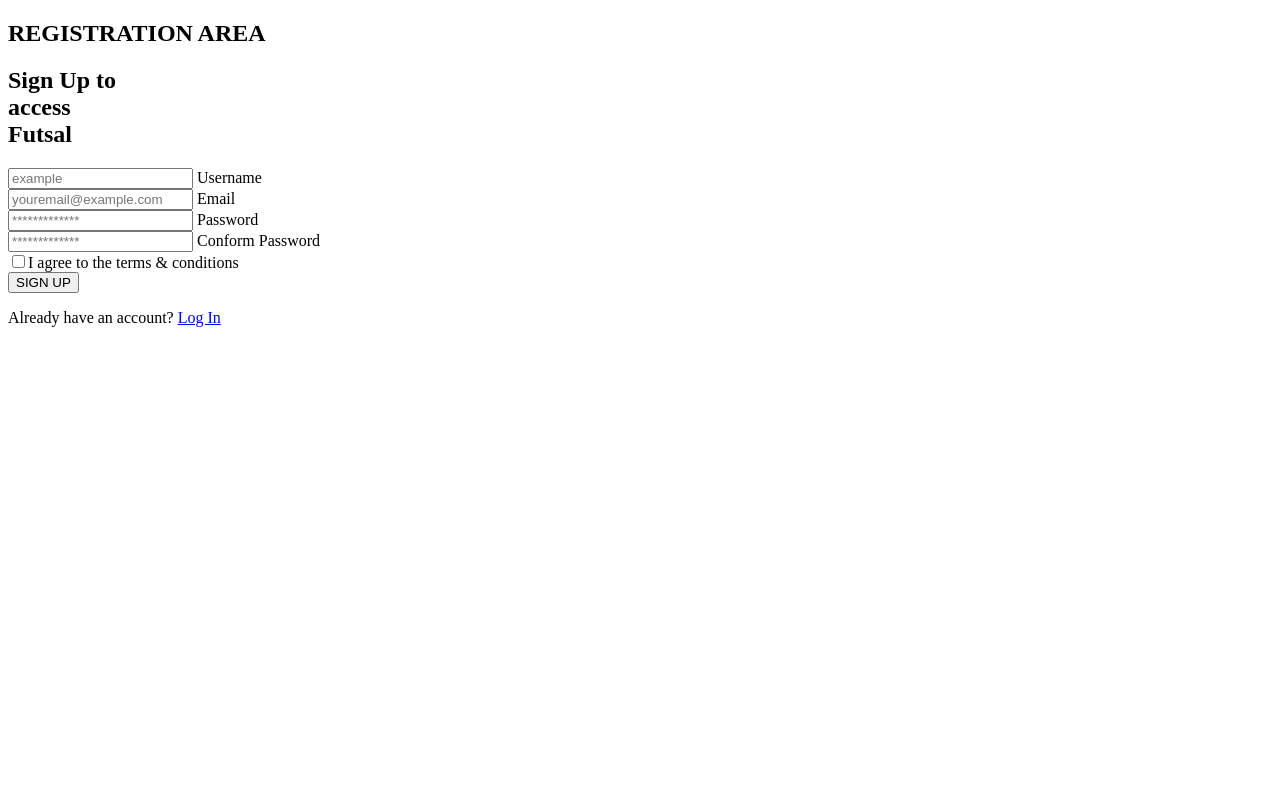
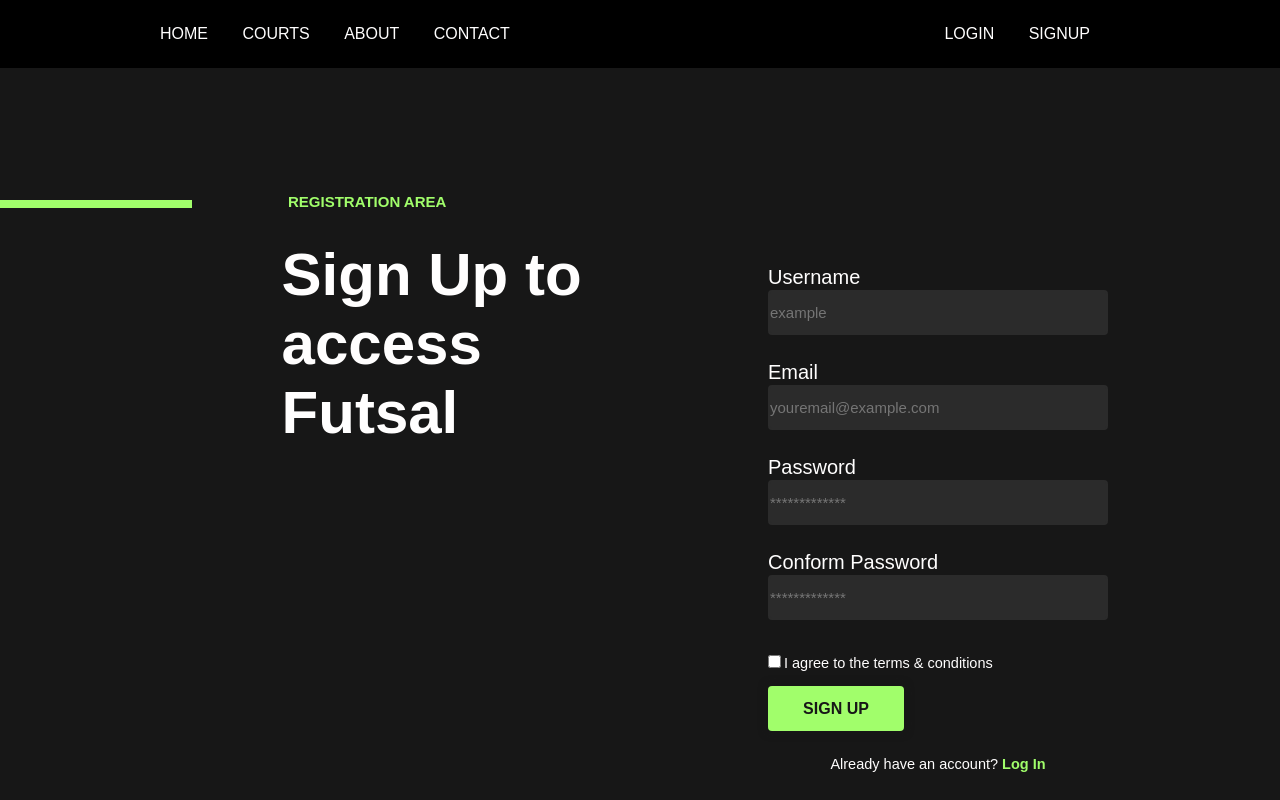
Before and after one commit to 0xYujan/Project-I, a PHP site: page /signup.php in a window 1280 px wide. Run offline with PHP 8.4, Linux system fonts and the light colour scheme.

Commit message:
remove search and add Login Signup

```diff
--- a/SignUp/signup.php
+++ b/SignUp/signup.php
@@ -1,27 +1,29 @@
 <!DOCTYPE html>
 <html lang="en">
+
 <head>
     <meta charset="UTF-8">
     <meta name="viewport" content="width=device-width, initial-scale=1.0">
     <title>Futsal Booking System</title>
-
+    <link rel="stylesheet" href="style.css">
     <link href='https://unpkg.com/boxicons@2.1.4/css/boxicons.min.css' rel='stylesheet'>
 
 </head>
+
 <body>
 
-<!-- <header class="header">
+    <header class="header">
         <nav class="navbar">
             <a href="#">HOME</a>
             <a href="#">COURTS</a>
             <a href="#">ABOUT</a>
             <a href="#">CONTACT</a>
         </nav>
-    <form action="#" class="search-bar">
-        <input type="text" placeholder="Search.....">
-        <button type="submit"><i class='bx bx-search'></i></button>
-    </form>
-</header>  -->
+        <nav class="login-signup">
+            <a href="#">LOGIN</a>
+            <a href="#">SIGNUP</a>
+        </nav>
+    </header>
 
     <div class="row-line">
         <div class="register-text">
@@ -59,7 +61,7 @@
                 <div class="terms-conditions">
                     <label><input type="checkbox">I agree to the terms & conditions</label>
                 </div>
-            <button type="submit" class="btn">SIGN UP</button>
+                <button type="submit" class="btn"><strong>SIGN UP</strong></button>
                 <div class="login-register">
                     <p>Already have an account? <a href="LogIn/login.php" class="register-link">Log In</a></p>
                 </div>
@@ -69,4 +71,5 @@
     </div>
     <script src="script.js"></script>
 </body>
+
 </html>
--- a/SignUp/style.css
+++ b/SignUp/style.css
@@ -52,45 +52,33 @@ body {
     opacity: 1;
 }
 
-.search-bar{
-    width: 250px;
-    height: 45px;
-    background: transparent;
-    border: 2px solid black;
-    border-radius: 6px;
-    display: flex;
-    align-items: center;
+.login-signup a {
+    position: relative;
+    font-size: 16px;
+    color: rgba(255, 254, 254, 1);
+    text-decoration: none;
+    font-weight: 500;
+    margin-right: 30px;
+
 }
 
-.search-bar input{
+.login-signup a::after {
+    content: '';
+    position: absolute;
+    left: 0;
+    bottom: -6px;
     width: 100%;
-    background: transparent;
-    border: none;
-    outline: none;
-    font-size: 16px;
-    color:rgba(255, 254, 254, 1);
-    padding-left: 10px;
+    height: 2px;
+    background: rgba(161, 254, 107, 1);
+    border-radius: 5px;
+    transform: translateY(10px);
+    opacity: 0;
+    transition: .5s;
 }
 
-.search-bar input::placeholder{
-    color:rgba(255, 254, 254, 1);
-}
-
-.search-bar button {
-    width: 40px;
-    height: 100%;
-    background: transparent;
-    border: none;
-    outline: none;
-    display: flex;
-    justify-content: center;
-    align-items: center;
-    cursor: pointer;
-}
-
-.search-bar button i {
-    font-size: 22px;
-    color: rgba(255, 254, 254, 1);
+.login-signup a:hover::after {
+    transform: translateY(0);
+    opacity: 1;
 }
 
 .row-line{
```
Also changed, not shown: Log In/login.php (+8 -5 lines), Log In/style.css (+29 -41 lines), assets/search.php (added, +47 -0 lines). Lines whose indentation alone changed are shown as unchanged.
